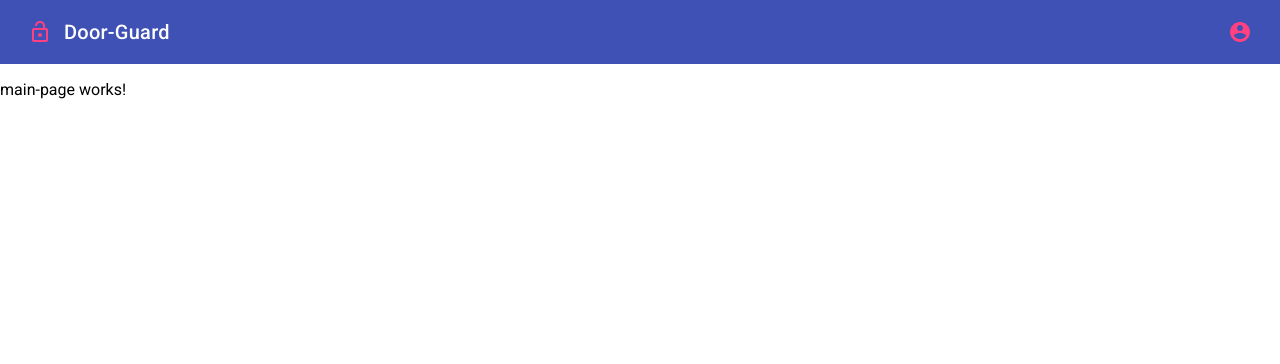
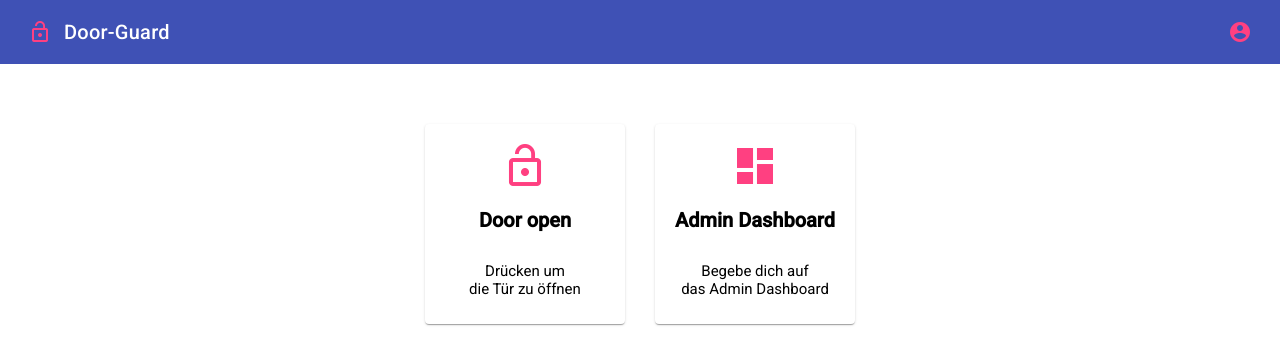
Before and after one commit to makkaroni8/Doorguard_Frontend, an Angular app: page / in a window 1280 px wide. Shown: the top 364 px of the page. Built offline with nearby package versions, Linux system fonts and the light colour scheme.

Commit message:
added main side

```diff
--- a/src/app/app.component.html
+++ b/src/app/app.component.html
@@ -6,7 +6,7 @@
   <span routerLink="" style="cursor:pointer;">Door-Guard</span>
   <span class="example-spacer"></span>
   <button mat-icon-button class="example-icon" aria-label="Example icon-button with share icon"
-          routerLink="/admin-page">
+          (click)="openAccountTab()">
     <mat-icon color="accent">account_circle</mat-icon>
   </button>
 </mat-toolbar>
--- a/src/app/app.component.ts
+++ b/src/app/app.component.ts
@@ -13,4 +13,8 @@ import {MatIconButton} from "@angular/material/button";
 })
 export class AppComponent {
   title = 'doorguadFrontend';
+
+  openAccountTab() {
+    //TODO: machen
+  }
 }
--- a/src/app/components/main-page/main-page.component.css
+++ b/src/app/components/main-page/main-page.component.css
@@ -0,0 +1,48 @@
+.cards {
+  display: flex;
+  align-items: center;
+  justify-content: center;
+  height: 20%;
+  margin: 80px 190px 20px 190px;
+  gap: 30px;
+  cursor: pointer;
+
+  > mat-card {
+    width: 200px;
+  }
+}
+
+.create_card {
+  gap: 30px;
+  height: 200px;
+  display: flex;
+  flex-direction: column;
+  align-items: center;
+  padding-top: 30px;
+}
+
+.show_card {
+  height: 200px;
+  display: flex;
+  flex-direction: column;
+  align-items: center;
+  padding-top: 30px;
+  gap: 30px;
+}
+
+.button_icons {
+  transform: scale(2);
+}
+
+.button_text {
+  font-size: 20px;
+  font-weight: bold;
+}
+
+.button_info_text {
+  font-size: 15px;
+  display: flex;
+  align-items: center;
+  justify-content: center;
+  text-align: center;
+}
--- a/src/app/components/main-page/main-page.component.html
+++ b/src/app/components/main-page/main-page.component.html
@@ -1 +1,12 @@
-<p>main-page works!</p>
+<div class="cards">
+  <mat-card class="show_card" (click)="openDoorDialog()">
+    <mat-icon class="button_icons" color="accent">lock_open</mat-icon>
+    <mat-card-content class="button_text">Door open</mat-card-content>
+    <mat-card-content class="button_info_text">Drücken um<br>die Tür zu öffnen</mat-card-content>
+  </mat-card>
+  <mat-card class="show_card" (click)="adminLogin()">
+    <mat-icon class="button_icons" color="accent">dashboard</mat-icon>
+    <mat-card-content class="button_text">Admin Dashboard</mat-card-content>
+    <mat-card-content class="button_info_text">Begebe dich auf<br>das Admin Dashboard</mat-card-content>
+  </mat-card>
+</div>
--- a/src/app/components/main-page/main-page.component.ts
+++ b/src/app/components/main-page/main-page.component.ts
@@ -1,12 +1,39 @@
-import { Component } from '@angular/core';
+import {Component} from '@angular/core';
+import {MatCard, MatCardContent} from "@angular/material/card";
+import {MatIcon} from "@angular/material/icon";
+import {RouterLink} from "@angular/router";
+import {MatDialog} from "@angular/material/dialog";
+import {HttpClient, HttpClientModule} from "@angular/common/http";
+import {DoorOpenDialogComponent} from "../../door-open-dialog/door-open-dialog.component";
+import {SnackbarService} from "../../services/snackbarservice";
 
 @Component({
   selector: 'app-main-page',
   standalone: true,
-  imports: [],
+  imports: [
+    MatCard,
+    MatCardContent,
+    MatIcon,
+    RouterLink,
+    HttpClientModule
+  ],
   templateUrl: './main-page.component.html',
   styleUrl: './main-page.component.css'
 })
 export class MainPageComponent {
+  constructor(private dialog: MatDialog,
+              private http: HttpClient,
+              private snackbarService: SnackbarService) {
+  }
 
+  openDoorDialog(): void {
+    const dialogRef = this.dialog.open(DoorOpenDialogComponent, {
+      width: '250px',
+      data: {}
+    });
+  }
+
+  adminLogin() {
+    // Fügen Sie hier die Logik für den Admin-Login hinzu
+  }
 }
--- /dev/null
+++ b/src/app/door-open-dialog/door-open-dialog.component.html
@@ -0,0 +1,11 @@
+<h2 mat-dialog-title>Door Open</h2>
+<div mat-dialog-content>
+  <p>Please enter the code:</p>
+  <mat-form-field>
+    <input matInput [(ngModel)]="code" placeholder="Code" autofocus>
+  </mat-form-field>
+</div>
+<div mat-dialog-actions>
+  <button mat-button (click)="onCancelClick()">Cancel</button>
+  <button mat-button color="primary" (click)="onOpenClick()">Open</button>
+</div>
--- /dev/null
+++ b/src/app/door-open-dialog/door-open-dialog.component.ts
@@ -0,0 +1,68 @@
+import {Component, Inject} from '@angular/core';
+import {
+  MAT_DIALOG_DATA,
+  MatDialogActions,
+  MatDialogContent,
+  MatDialogRef,
+  MatDialogTitle
+} from "@angular/material/dialog";
+import {MatFormField} from "@angular/material/form-field";
+import {MatInput} from "@angular/material/input";
+import {FormsModule} from "@angular/forms";
+import {MatButton} from "@angular/material/button";
+import {HttpClient, HttpClientModule} from "@angular/common/http";
+import {SnackbarService} from "../services/snackbarservice";
+
+@Component({
+  selector: 'app-door-open-dialog',
+  standalone: true,
+  imports: [
+    MatDialogTitle,
+    MatDialogContent,
+    MatFormField,
+    MatInput,
+    FormsModule,
+    MatDialogActions,
+    MatButton,
+    HttpClientModule
+  ],
+  templateUrl: './door-open-dialog.component.html',
+  styleUrl: './door-open-dialog.component.css'
+})
+export class DoorOpenDialogComponent {
+  code: string = '';
+
+  constructor(
+    public dialogRef: MatDialogRef<DoorOpenDialogComponent>,
+    @Inject(MAT_DIALOG_DATA) public data: any,
+    private http: HttpClient,
+    private snackbarService: SnackbarService
+  ) {
+  }
+
+  onCancelClick(): void {
+    this.dialogRef.close();
+  }
+
+  onOpenClick(): void {
+    console.log('Code:', this.code);
+    this.http.post('http://localhost:8080/unlock-door/' + this.code, {},
+      {responseType: 'text'}).subscribe(
+      () => {
+        console.log('Door successfully unlocked.');
+        this.snackbarService.openSnackbar('Success: TÜr erfolgreich geöffnet',
+          3000, true);
+      },
+      error => {
+        console.error('Error occurred while unlocking door:', error);
+        this.snackbarService.openSnackbar('ERROR: Tür konnte nicht geöffnet werden',
+          3000, false);
+      }
+    );
+    this.dialogRef.close();
+  }
+
+  sendCodeToBackend(code: String) {
+
+  }
+}
```
Also changed, not shown: src/app/door-open-dialog/door-open-dialog.component.css (added), 1 other file (tests, documents, lock files or other folders).
